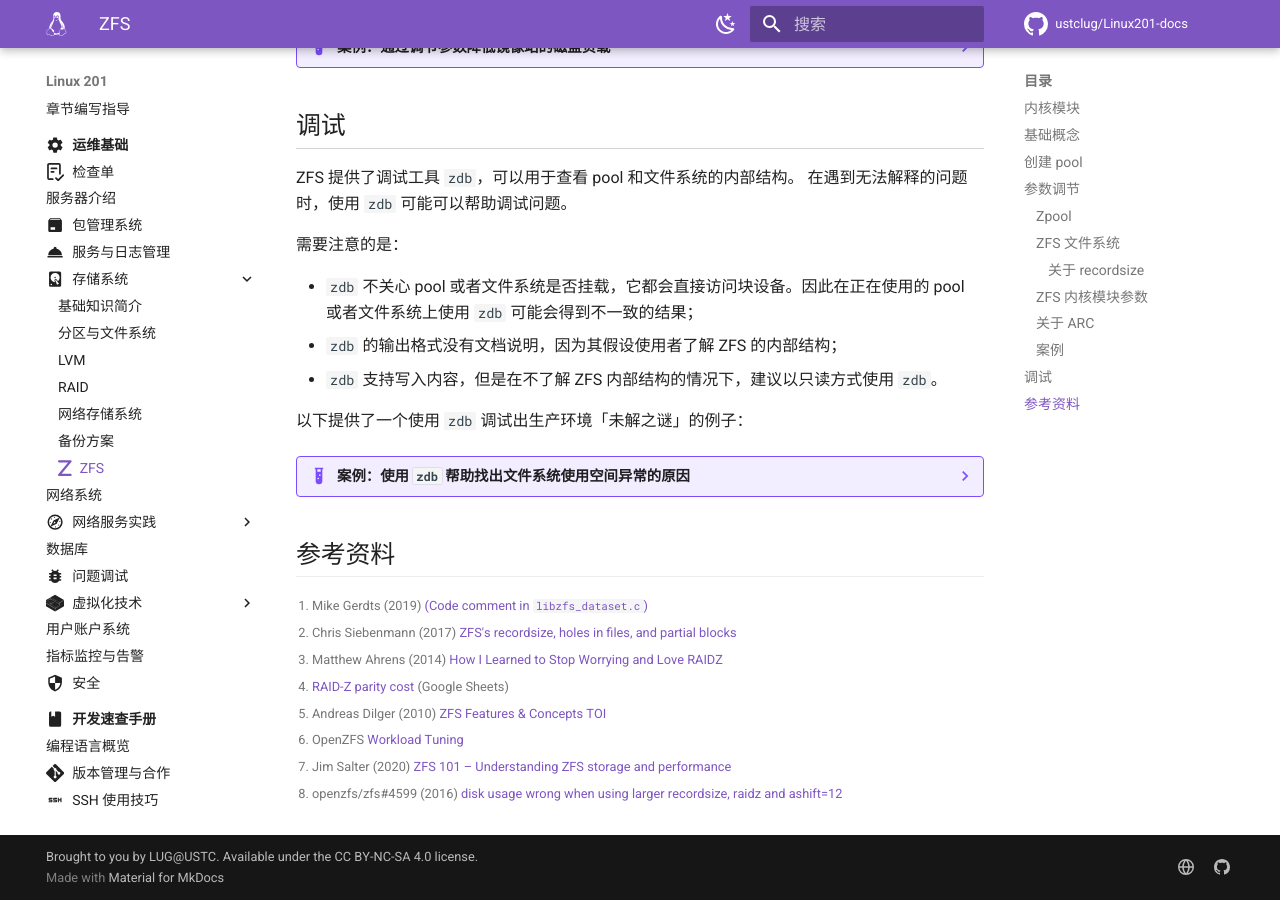
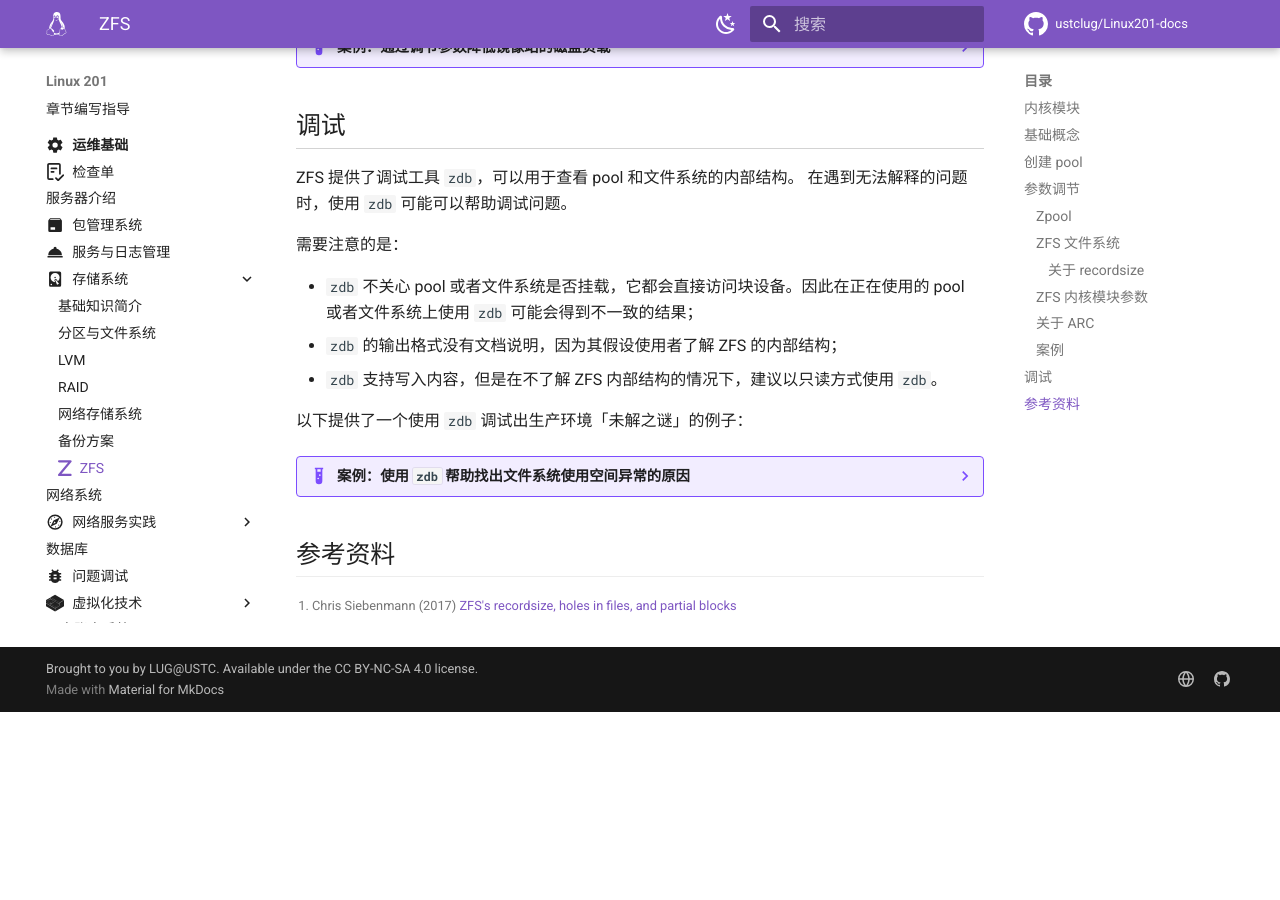
Before and after one commit to ustclug/Linux201-docs, an MkDocs documentation site: the page built from docs/ops/storage/zfs.md, in a window 1280 px wide and 900 px high, scrolled down 6553 px. Built offline with MkDocs 1.6.1 and Material for MkDocs 9.7.7, drawn with Linux system fonts in a browser that asks for light colours; comment, search, counter and statistics services are not loaded; after the commit the page ends 7265 px from its top, so only the background shows below that.

Commit message:
Auto fix formatting from GitHub Actions run 254

```diff
--- a/docs/ops/storage/zfs.md
+++ b/docs/ops/storage/zfs.md
@@ -396,19 +396,5 @@ ZFS 提供了调试工具 `zdb`，可以用于查看 pool 和文件系统的内
 
 ## 参考资料 {#references}
 
-  [cks]: https://utcc.utoronto.ca/~cks/space/blog/
-  [delphix]: https://www.delphix.com/blog/zfs-raidz-stripe-width-or-how-i-learned-stop-worrying-and-love-raidz
-  [delphix-spreadsheet]: https://docs.google.com/a/delphix.com/spreadsheets/d/1tf4qx1aMJp8Lo_R6gpT689wTjHv6CGVElrPqTA0w_ZY/
-  [dilger]: https://wiki.lustre.org/images/4/49/Beijing-2010.2-ZFS_overview_3.1_Dilger.pdf
-  [zfs-4599]: https://github.com/openzfs/zfs/issues/4599
-  [zfsprops.7]: https://openzfs.github.io/openzfs-docs/man/master/7/zfsprops.7.html
-  [tuning]: https://openzfs.github.io/openzfs-docs/Performance%20and%20Tuning/Workload%20Tuning.html
 
-  [^acct-128k]: Mike Gerdts (2019) [(Code comment in `libzfs_dataset.c`)](https://github.com/illumos/illumos-gate/blob/b73ccab03ec36581b1ae5945ef1fee1d06c79ccf/usr/src/lib/libzfs/common/libzfs_dataset.c#L5118)
   [^cks-1]: Chris Siebenmann (2017) [ZFS's recordsize, holes in files, and partial blocks](https://utcc.utoronto.ca/~cks/space/blog/solaris/ZFSFilePartialAndHoleStorage)
-  [^delphix]: Matthew Ahrens (2014) [How I Learned to Stop Worrying and Love RAIDZ][delphix]
-  [^delphix-spreadsheet]: [RAID-Z parity cost][delphix-spreadsheet] (Google Sheets)
-  [^dilger]: Andreas Dilger (2010) [ZFS Features & Concepts TOI][dilger]
-  [^tuning]: OpenZFS [Workload Tuning][tuning]
-  [^zfs101]: Jim Salter (2020) [ZFS 101 &ndash; Understanding ZFS storage and performance](https://arstechnica.com/information-technology/2020/05/zfs-101-understanding-zfs-storage-and-performance/)
-  [^zfs-4599]: openzfs/zfs#4599 (2016) [disk usage wrong when using larger recordsize, raidz and ashift=12][zfs-4599]
```
